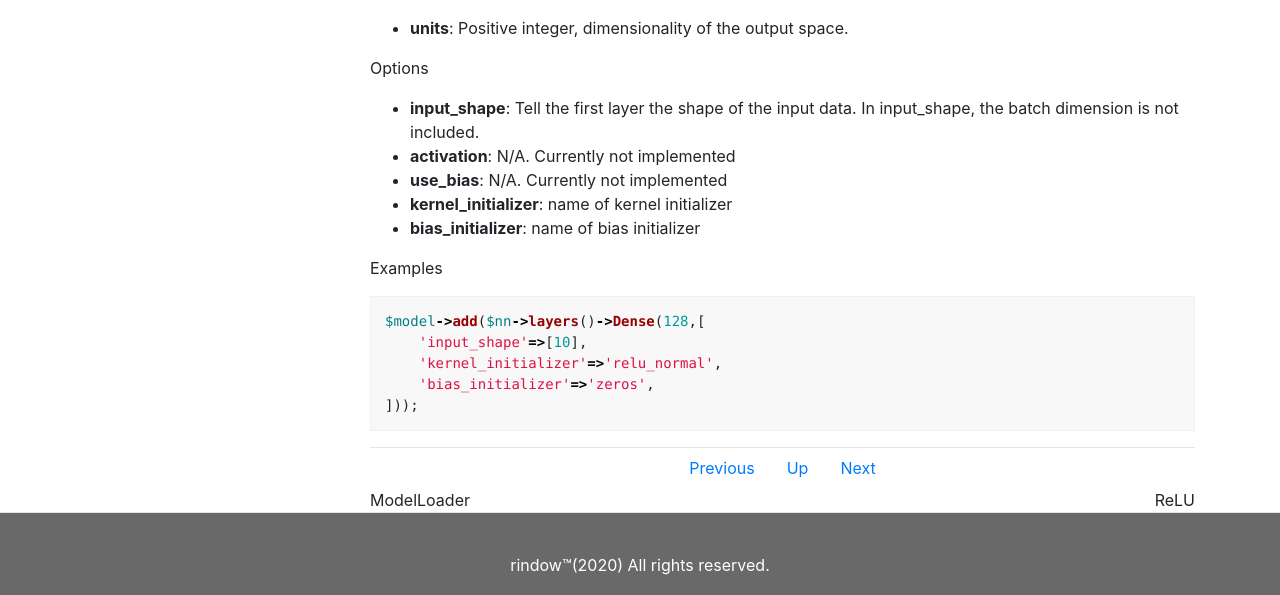
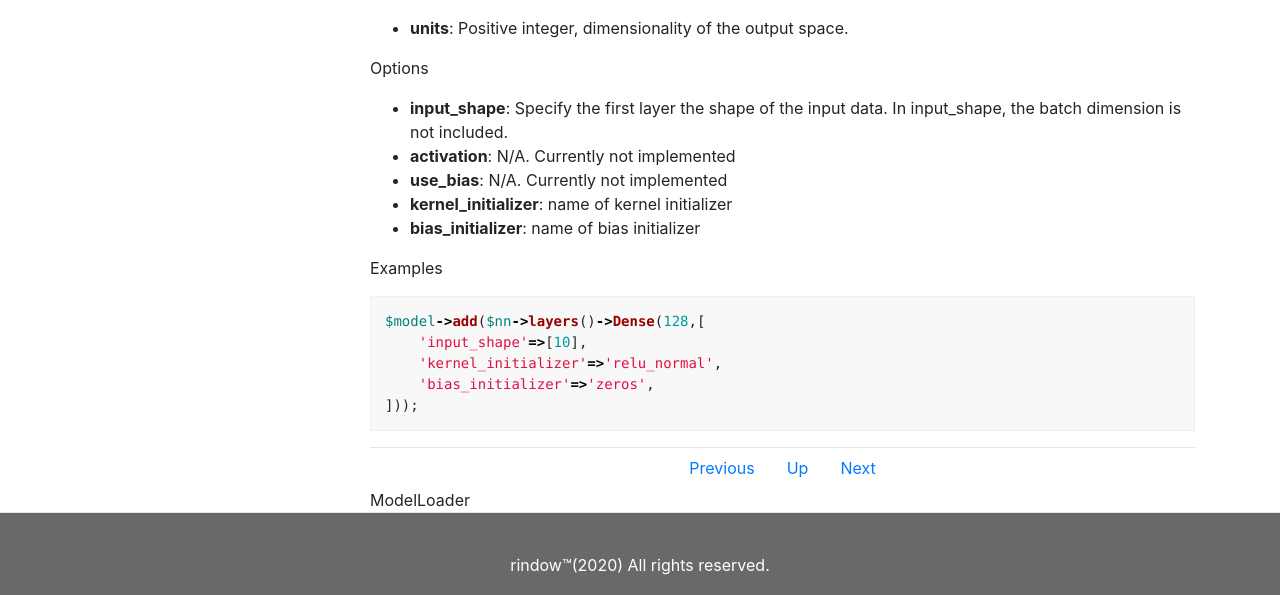
Before and after one commit to yuichiis/rindow.github.io, a Jekyll site: the page built from _neuralnetworks/api/dense.md, in a window 1280 px wide. Shown: the part 1003-1598 px from the top of the page. Built offline with Jekyll 4.4.1, drawn with Linux system fonts in a browser that asks for light colours.

Commit message:
update dense.md

```diff
--- a/_neuralnetworks/api/dense.md
+++ b/_neuralnetworks/api/dense.md
@@ -4,7 +4,7 @@ title: "Dense"
 grand_upper_section: index
 upper_section: apitoc
 previous_section: modelloader
-next_section: relu
+next_section: flatten
 ---
 
 - **namespace**: Rindow\NeuralNetworks\Layer
@@ -41,7 +41,7 @@ Arguments
 
 Options
 
-- **input_shape**: Tell the first layer the shape of the input data. In input_shape, the batch dimension is not included.
+- **input_shape**: Specify the first layer the shape of the input data. In input_shape, the batch dimension is not included.
 - **activation**: N/A. Currently not implemented
 - **use_bias**: N/A. Currently not implemented
 - **kernel_initializer**: name of kernel initializer
```
